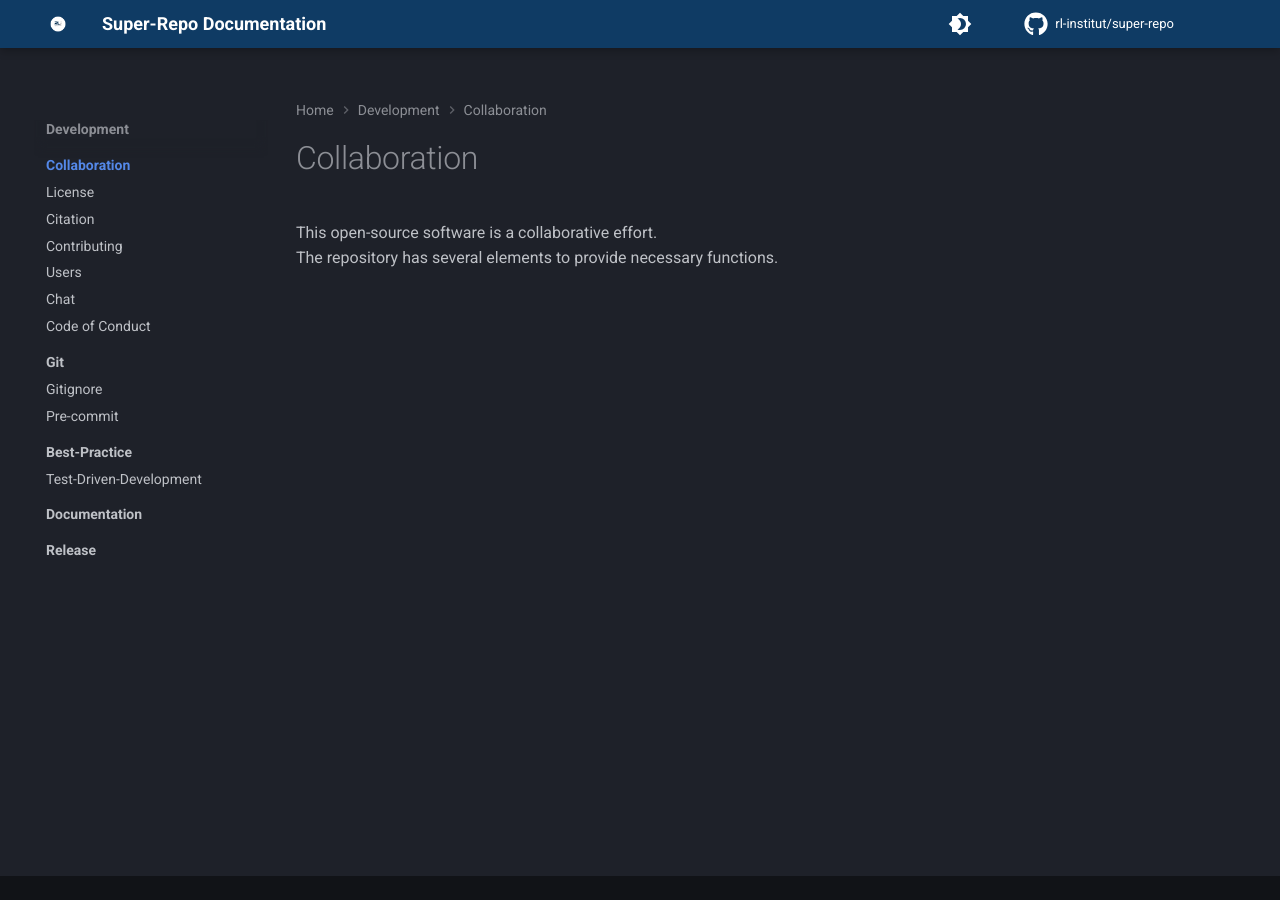
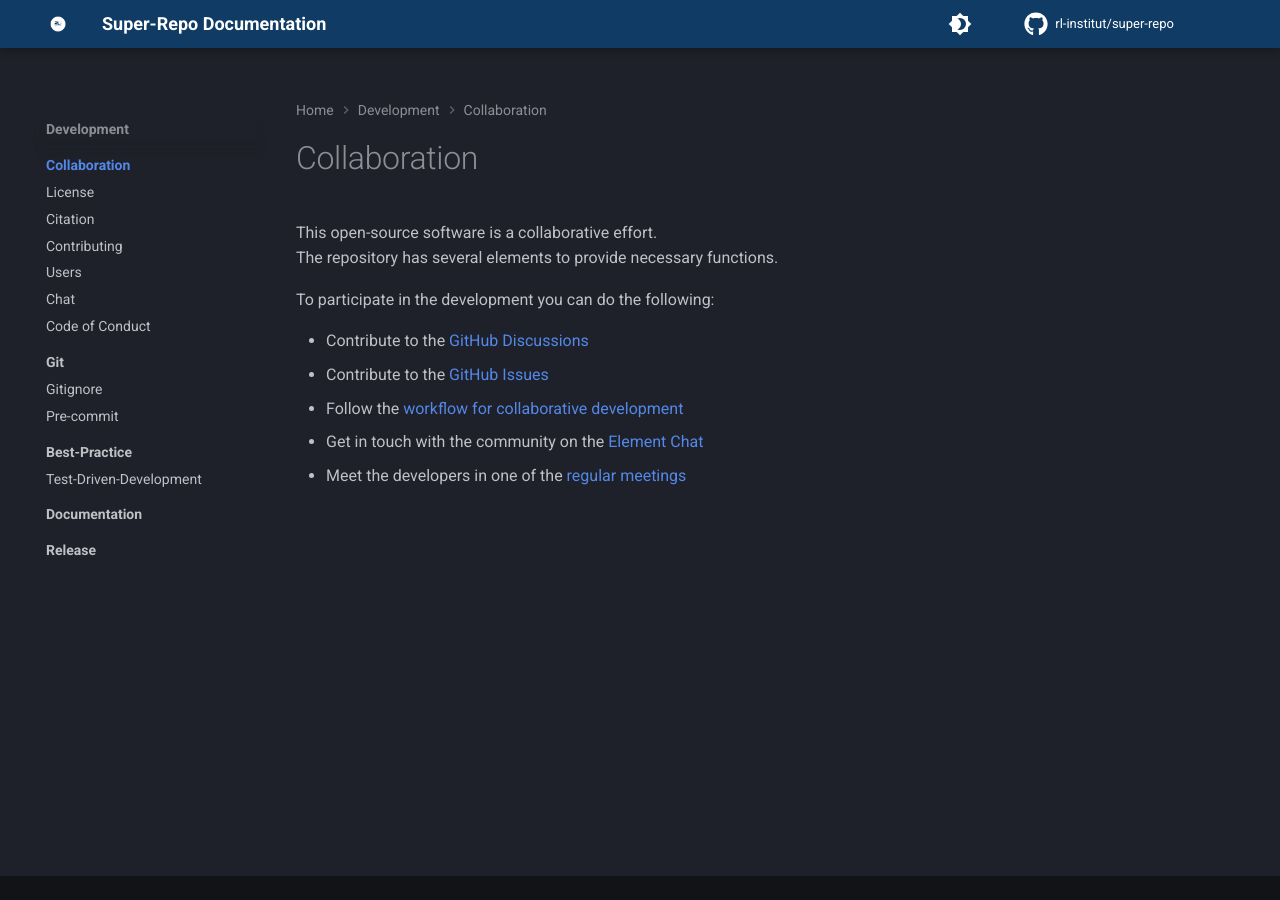
Before and after one commit to rl-institut/super-repo, an MkDocs documentation site: the page built from docs/development/collaboration/index.md, in a window 1280 px wide. Built offline with MkDocs 1.6.1 and Material for MkDocs 9.7.7, drawn with Linux system fonts in a browser that asks for light colours; comment, search, counter and statistics services are not loaded; the version menu is left out.

Commit message:
Update the collaboration documentation #1

```diff
--- a/docs/development/collaboration/index.md
+++ b/docs/development/collaboration/index.md
@@ -2,3 +2,11 @@
 
 This open-source software is a collaborative effort. <br>
 The repository has several elements to provide necessary functions.
+
+To participate in the development you can do the following:
+
+- Contribute to the [GitHub Discussions](https://github.com/rl-institut/super-repo/discussions)
+- Contribute to the [GitHub Issues](https://github.com/rl-institut/super-repo/issues)
+- Follow the [workflow for collaborative development](https://github.com/rl-institut/super-repo/blob/production/CONTRIBUTING.md)
+- Get in touch with the community on the [Element Chat](https://rl-institut.github.io/super-repo/latest/development/collaboration/chat/)
+- Meet the developers in one of the [regular meetings](https://rl-institut.github.io/super-repo/latest/development/collaboration/meeting/)
```
